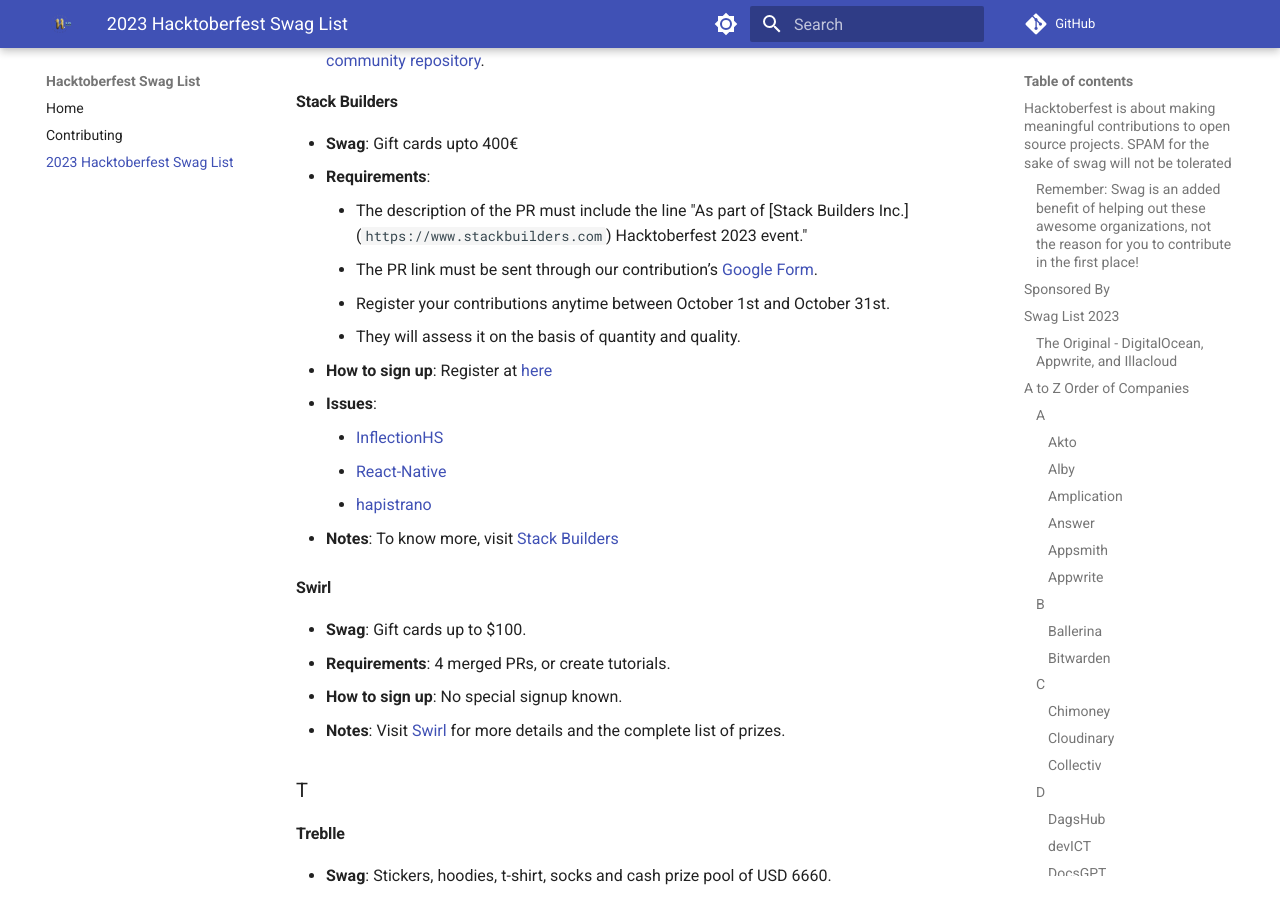
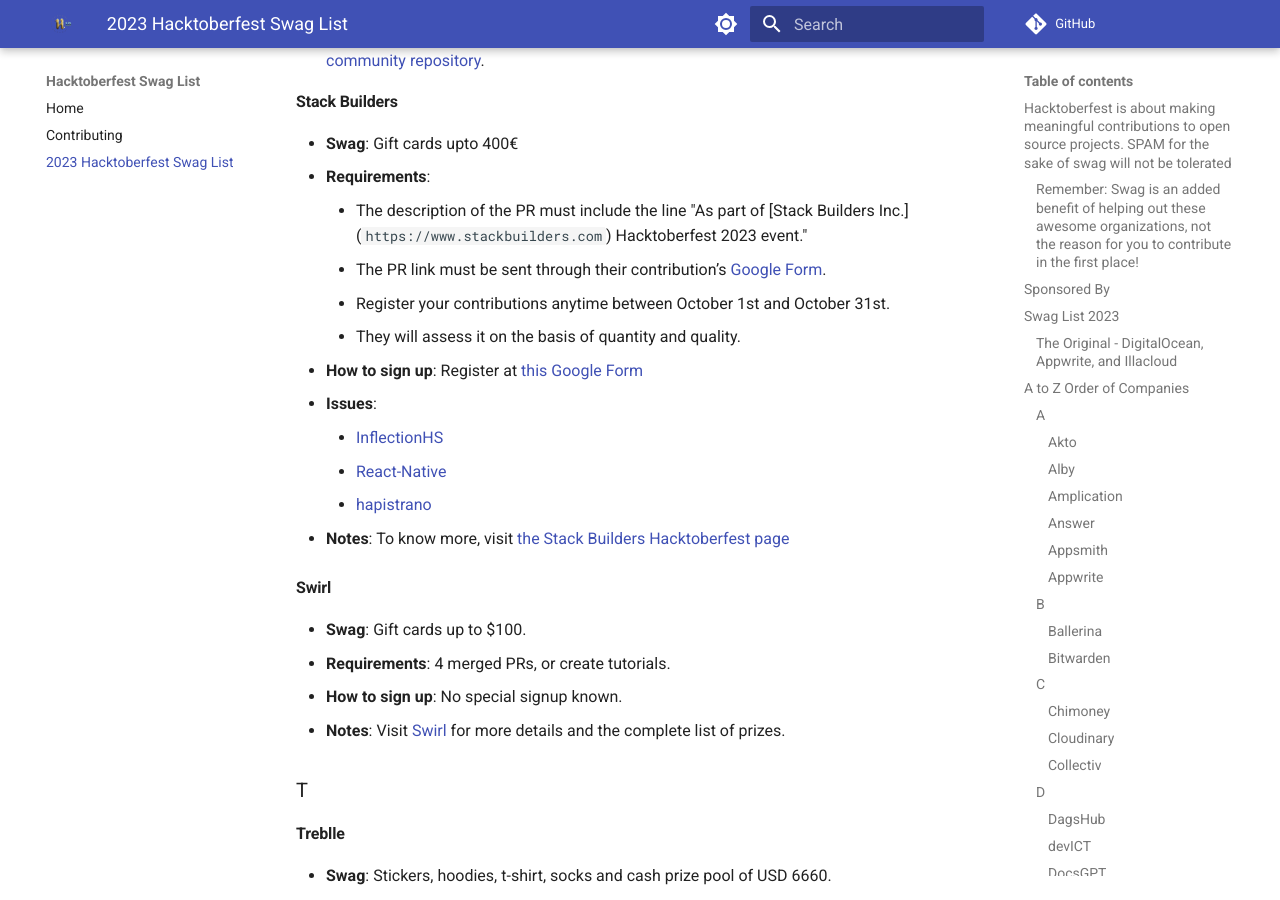
Before and after one commit to crweiner/hacktoberfest-swag-list, an MkDocs documentation site: the page built from docs/list.md, in a window 1280 px wide and 900 px high, scrolled down 12267 px. Built offline with MkDocs 1.6.1 and Material for MkDocs 9.7.7, drawn with Linux system fonts in a browser that asks for light colours; plug-ins that fetch from the network failed and are left out; comment, search, counter and statistics services are not loaded.

Commit message:
Update Stack Builders

```diff
--- a/docs/list.md
+++ b/docs/list.md
@@ -403,16 +403,16 @@
 - **Swag**: Gift cards upto 400€
 - **Requirements**:
     - The description of the PR must include the line "As part of \[Stack Builders Inc.\]\(`https://www.stackbuilders.com`\) Hacktoberfest 2023 event."
-    - The PR link must be sent through our contribution’s [Google Form](https://forms.gle/rXJwxjGEnv6e1DbWA).
+    - The PR link must be sent through their contribution’s [Google Form](https://forms.gle/rXJwxjGEnv6e1DbWA).
     - Register your contributions anytime between October 1st and October 31st.
     - They will assess it on the basis of quantity and quality.
-- **How to sign up**: Register at [here](https://docs.google.com/forms/d/1mjgfW25HCQQnXYmGuTL9W2ao-DFaeoYW7lWM_5E8QmQ/viewform?edit_requested=true)
+- **How to sign up**: Register at [this Google Form](https://docs.google.com/forms/d/1mjgfW25HCQQnXYmGuTL9W2ao-DFaeoYW7lWM_5E8QmQ/viewform?edit_requested=true)
 - **Issues**:
     - [InflectionHS](https://github.com/stackbuilders/inflections-hs)
     - [React-Native](https://github.com/stackbuilders/react-native-spotlight-tour)
     - [hapistrano](https://github.com/stackbuilders/hapistrano)
 
-- **Notes**: To know more, visit [Stack Builders](https://www.stackbuilders.com/hacktoberfest/)
+- **Notes**: To know more, visit [the Stack Builders Hacktoberfest page](https://www.stackbuilders.com/hacktoberfest/)
 
 #### **Swirl**
 
```
